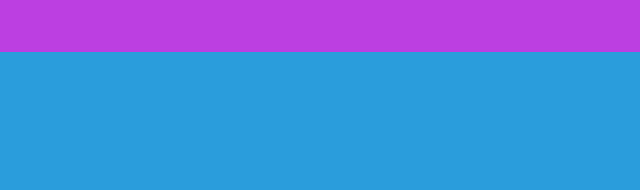
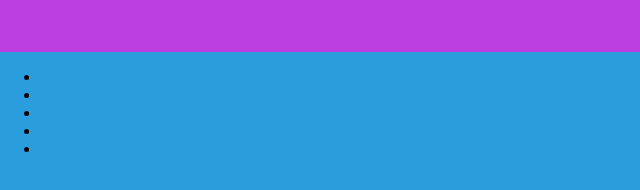
Before and after one commit to AlenaZmitrovich/git-flow-repo, a website: page src/index.html in a window 1280 px wide. Shown: the part 134-324 px from the top of the page, 0-640 px from the left. Drawn offline with Linux system fonts and the light colour scheme.

```diff
--- a/src/index.html
+++ b/src/index.html
@@ -21,5 +21,18 @@
             </ul>
         </nav>
     </header>
+
+    <footer>
+        <nav class="navbar">
+            <ul class="navbar__lists">
+                <li class="navbar__list"></li>
+                <li class="navbar__list"></li>
+                <li class="navbar__list"></li>
+                <li class="navbar__list"></li>
+                <li class="navbar__list"></li>
+
+            </ul>
+        </nav>
+    </footer>
 </body>
 </html>
```
